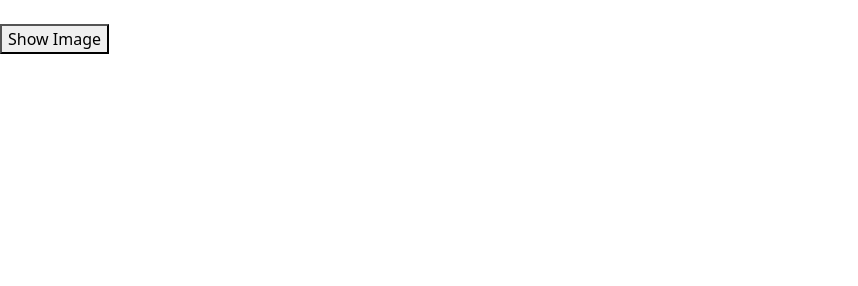
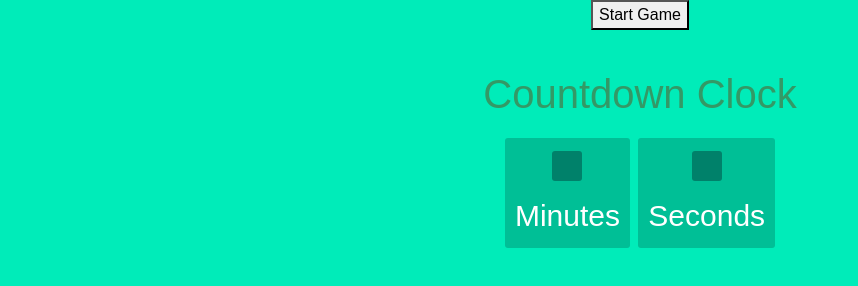
Before and after one commit to AnirbanDeb0510/findDefectGame, a plain HTML site: page index.html in a window 1280 px wide. Shown: the whole page, without its empty margins (0-858 px from the left). Drawn offline with nearby package versions, Linux system fonts and the light colour scheme.

Commit message:
basic outline

```diff
--- a/index.html
+++ b/index.html
@@ -13,31 +13,77 @@
     <script src="https://cdn.jsdelivr.net/npm/bootstrap@5.2.3/dist/js/bootstrap.bundle.min.js"
         integrity="sha384-kenU1KFdBIe4zVF0s0G1M5b4hcpxyD9F7jL+jjXkk+Q2h455rYXK/7HAuoJl+0I4"
         crossorigin="anonymous"></script>
+    <link rel="stylesheet" href="styles/style.css">
 
 </head>
 
 <body>
-    <div>
-        <!-- img element without src attribute -->
-        <img id="image" src="" />
+    <div class="container d-flex align-items-center justify-content-center">
+
+        <img id="image" src="" class="rounded" alt="...">
+
+        <button type="button" onclick="show(hide); timer()" id="btnID">
+            Start Game
+        </button>
     </div>
 
-    <button type="button" onclick="show()" id="btnID">
-        Show Image
-    </button>
+    <h3>Countdown Clock</h3>
+
+    <div id="clockdiv">
+        <div>
+            <span class="minutes" id="minute"></span>
+            <div class="smalltext">Minutes</div>
+        </div>
+        <div>
+            <span class="seconds" id="second"></span>
+            <div class="smalltext">Seconds</div>
+        </div>
+    </div>
+
+    <p id="demo"></p>
 
     <script>
-        function show() {
 
-            /* Get image and change value
-            of src attribute */
+        function show(callback) {
+            console.log("show called");
+            document.getElementById("demo").innerHTML = "";
             let image = document.getElementById("image");
+            let imgNo = Math.floor(Math.random() * 2 + 1);
+            image.src = "images/" + imgNo + ".jpg";
+            image.style.display = "block";
+            document.getElementById("btnID").style.display = "none";
+            callback();
+        }
 
-            image.src = "images/1.jpg";
+        function hide() {
+            setTimeout(function () {
+                console.log("hide called");
+                let image = document.getElementById("image");
+                image.src = "";
+                image.style.display = "none";
+                document.getElementById("btnID").style.display = "block";
+            }, 9000);
+        }
 
-            document.getElementById("btnID")
-                .style.display = "none";
+        function timer() {
+            var timeleft = 8;
+            var gameTimer = setInterval(function () {
+                if (timeleft <= 0) {
+                    clearInterval(gameTimer);
+                    document.getElementById("minute").innerHTML = '0';
+                    document.getElementById("second").innerHTML = '0';
+                    document.getElementById("demo").innerHTML = "TIME UP";
+                } else {
+                    var minutes = Math.floor(timeleft / 60);
+                    var seconds = Math.floor(timeleft % 60);
+                    document.getElementById("minute").innerHTML = minutes;
+                    document.getElementById("second").innerHTML = seconds;
+                }
+                timeleft -= 1;
+            }, 1000);
         }
+
+
     </script>
 </body>
 
--- /dev/null
+++ b/styles/style.css
@@ -0,0 +1,43 @@
+body{
+    text-align: center;
+    background: #00ECB9;
+  font-family: sans-serif;
+  font-weight: 100;
+}
+h3{
+  color: #396;
+  font-weight: 100;
+  font-size: 40px;
+  margin: 40px 0px 20px;
+}
+ #clockdiv{
+    font-family: sans-serif;
+    color: #fff;
+    display: inline-block;
+    font-weight: 100;
+    text-align: center;
+    font-size: 30px;
+}
+#clockdiv > div{
+    padding: 10px;
+    border-radius: 3px;
+    background: #00BF96;
+    display: inline-block;
+}
+#clockdiv div > span{
+    padding: 15px;
+    border-radius: 3px;
+    background: #00816A;
+    display: inline-block;
+}
+smalltext{
+    padding-top: 5px;
+    font-size: 16px;
+}
+
+#image{
+    height: 400px;
+    width: 400px;
+    display: none;
+
+}
```
